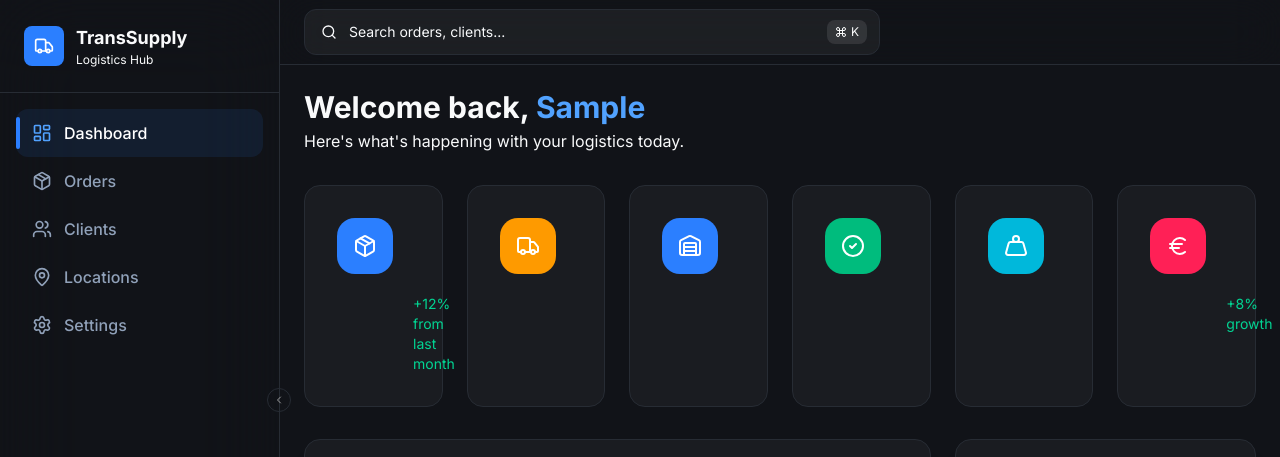
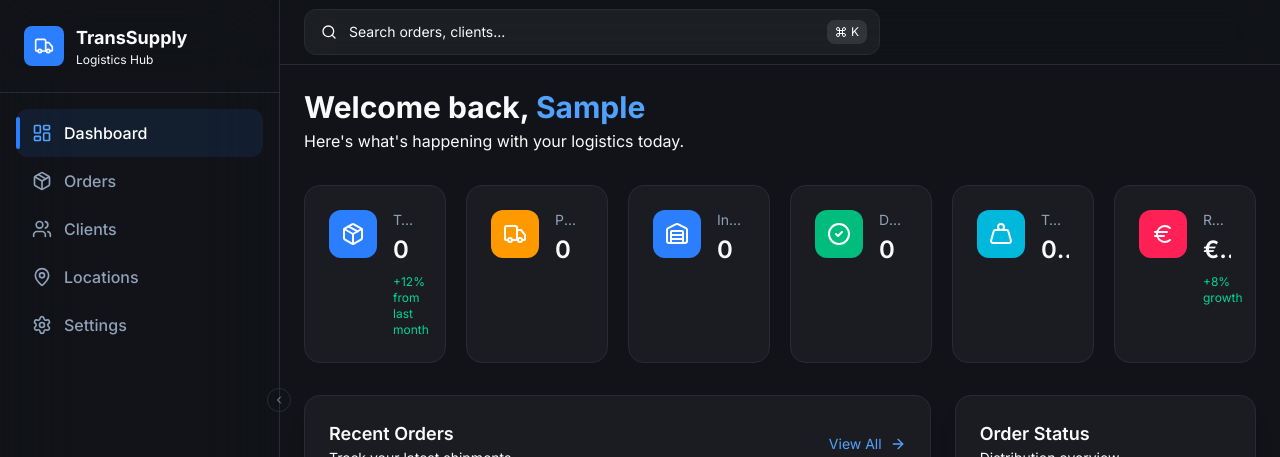
Before and after one commit to gdkxperience/TransSupply-Order-Tracking, a React (Vite) app: page / in a window 1280 px wide. Shown: the top 457 px of the page. Built offline with nearby package versions, Linux system fonts and the light colour scheme; no server answers; the database is empty; sample sign-in values are in the browser's storage.

Commit message:
Revert dashboard card enlargement

```diff
--- a/src/components/ui/StatsCard.tsx
+++ b/src/components/ui/StatsCard.tsx
@@ -32,16 +32,16 @@ export function StatsCard({
 
   return (
     <motion.div
-      className="rounded-xl md:rounded-2xl bg-white/[0.04] border border-white/[0.08] p-3 md:p-6 lg:p-7 xl:p-8"
+      className="rounded-xl md:rounded-2xl bg-white/[0.04] border border-white/[0.08] p-3 md:p-6"
       initial={{ opacity: 0, y: 20 }}
       animate={{ opacity: 1, y: 0 }}
       transition={{ delay, duration: 0.4 }}
     >
-      <div className="flex items-start gap-3 md:gap-4 lg:gap-5">
+      <div className="flex items-start gap-3 md:gap-4">
         {/* Icon */}
         <div
           className={cn(
-            'flex-shrink-0 flex items-center justify-center w-8 h-8 md:w-12 md:h-12 lg:w-14 lg:h-14 rounded-lg md:rounded-xl lg:rounded-[18px]',
+            'flex-shrink-0 flex items-center justify-center w-8 h-8 md:w-12 md:h-12 rounded-lg md:rounded-xl',
             colorClasses[color]
           )}
         >
@@ -51,12 +51,12 @@ export function StatsCard({
         {/* Content */}
         <div className="min-w-0 flex-1">
           <p className="text-xs md:text-sm text-slate-400 truncate">{title}</p>
-          <p className="text-lg md:text-2xl lg:text-3xl font-semibold mt-0.5 md:mt-1 lg:mt-2 truncate">{value}</p>
+          <p className="text-lg md:text-2xl font-semibold mt-0.5 md:mt-1 truncate">{value}</p>
 
           {change && (
             <p
               className={cn(
-                'text-xs mt-1 md:mt-2 hidden md:block lg:text-sm lg:mt-3',
+                'text-xs mt-1 md:mt-2 hidden md:block',
                 changeType === 'increase' && 'text-emerald-400',
                 changeType === 'decrease' && 'text-red-400',
                 changeType === 'neutral' && 'text-slate-500'
--- a/src/pages/Dashboard.tsx
+++ b/src/pages/Dashboard.tsx
@@ -54,7 +54,7 @@ export function Dashboard() {
       </motion.div>
 
       {/* Stats Grid */}
-      <div className="grid grid-cols-2 md:grid-cols-3 lg:grid-cols-3 xl:grid-cols-6 gap-3 md:gap-5 lg:gap-6 mb-6 md:mb-8">
+      <div className="grid grid-cols-2 md:grid-cols-3 lg:grid-cols-6 gap-3 md:gap-5 mb-6 md:mb-8">
         <StatsCard
           title="Total Orders"
           value={stats.totalOrders}
```
